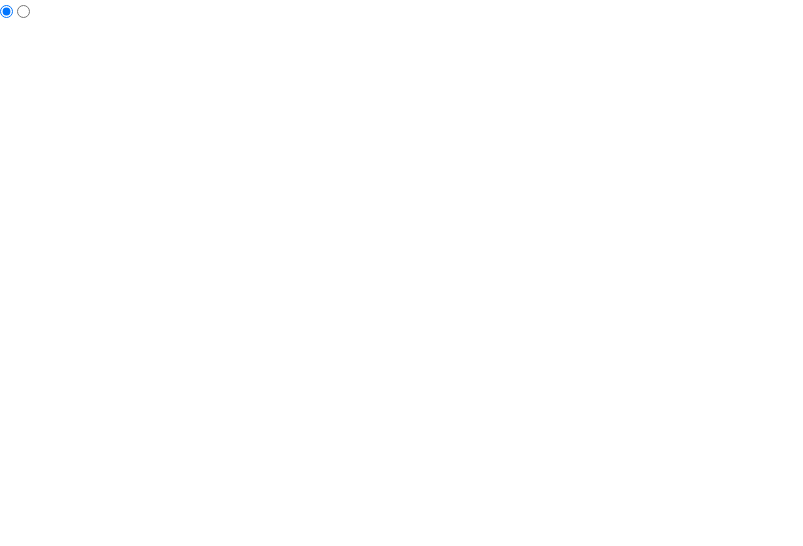
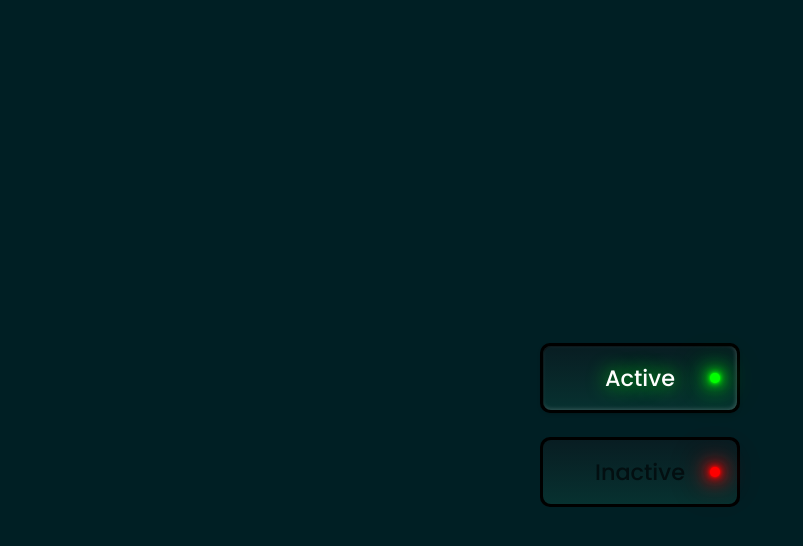
Before and after one commit to CJR85/custom-styled-radio-button, a plain HTML site: page index.html in a window 1280 px wide. Shown: the whole page, without its empty margins (0-803 px from the left). Drawn offline with Linux system fonts and the light colour scheme.

Commit message:
Style body, label, input and span

```diff
--- a/style.css
+++ b/style.css
@@ -6,3 +6,81 @@
   box-sizing: border-box;
   font-family: 'Poppins', sans-serif;
 }
+
+body {
+  display: flex;
+  justify-content: center;
+  align-items: center;
+  flex-direction: column;
+  min-height: 100vh;
+  background: #001f24;
+}
+
+label {
+  position: relative;
+  margin: 12px;
+  width: 200px;
+  height: 70px;
+  cursor: pointer;
+}
+
+label input {
+  appearance: none;
+}
+
+label span {
+  position: relative;
+  display: block;
+  width: 100%;
+  height: 100%;
+  background: #000;
+  border-radius: 10px;
+}
+
+label span::before {
+  content: 'Inactive';
+  position: absolute;
+  top: 3px;
+  left: 3px;
+  width: calc(100% - 6px);
+  height: calc(100% - 6px);
+  background: linear-gradient(to bottom, #081d22, #073130);
+  border-radius: 8px;
+  box-shadow: 0 2px 5px rgba(0, 0, 0, 0, 5),
+    inset 2px 2px 2px rgba(255, 255, 255, 0.3);
+  display: flex;
+  justify-content: center;
+  align-items: center;
+  font-size: 1.4em;
+  font-weight: 500;
+  color: #030f11;
+}
+
+label input:checked ~ span::before {
+  content: 'Active';
+  color: #fff;
+  text-shadow: 0 0 20px #0f0;
+  background: linear-gradient(to bottom, #081d22, #073130);
+  box-shadow: 0 2px 5px rgba(0, 0, 0, 0.5), inset 1px 1px 1px rgba(0, 0, 0, 0.4),
+    inset -1px -1px 4px rgba(255, 255, 255, 0.2);
+}
+
+label span::after {
+  content: '';
+  position: absolute;
+  top: 50%;
+  right: 20px;
+  transform: translateY(-50%);
+  width: 10px;
+  height: 10px;
+  border-radius: 50%;
+  background: #f00;
+  box-shadow: 0 0 2px #f00, 0 0 5px #f00, 0 0 10px #f00, 0 0 15px #f00,
+    0 0 20px #f00, 0 0 25px #f00, 0 0 30px #f00, 0 0 40px #f00;
+}
+
+label input:checked ~ span::after {
+  background: #0f0;
+  box-shadow: 0 0 2px #0f0, 0 0 5px #0f0, 0 0 10px #0f0, 0 0 15px #0f0,
+    0 0 20px #0f0, 0 0 25px #0f0, 0 0 30px #0f0, 0 0 40px #0f0;
+}
```
